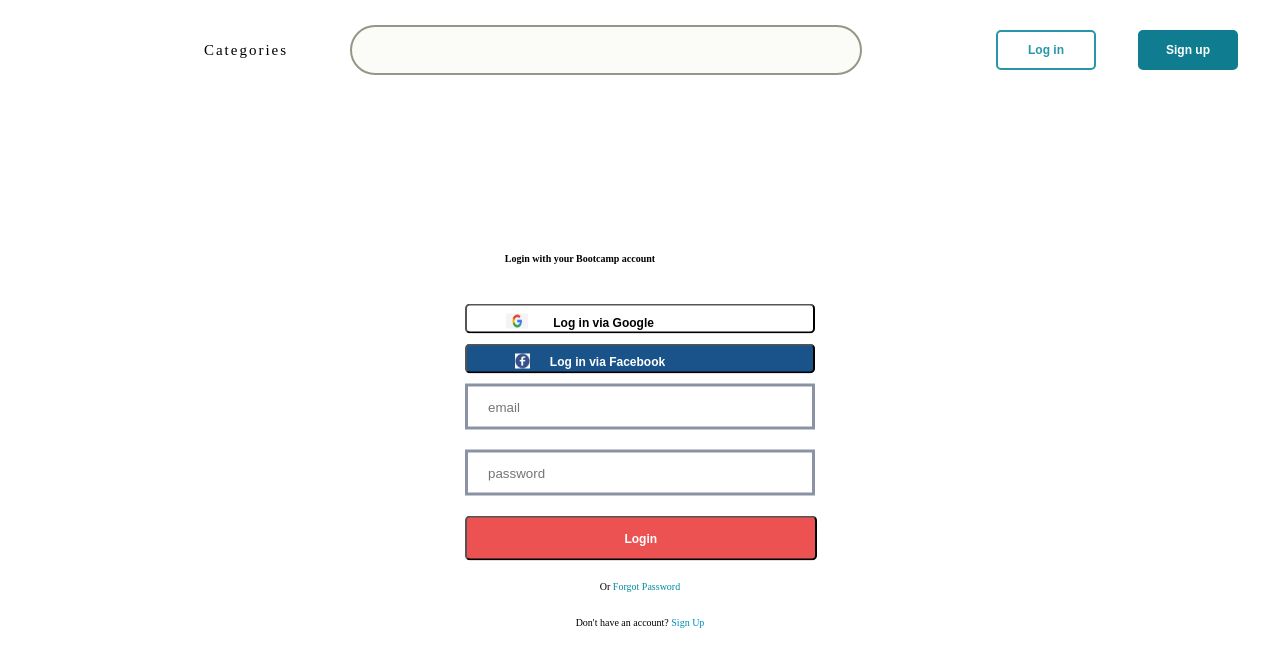
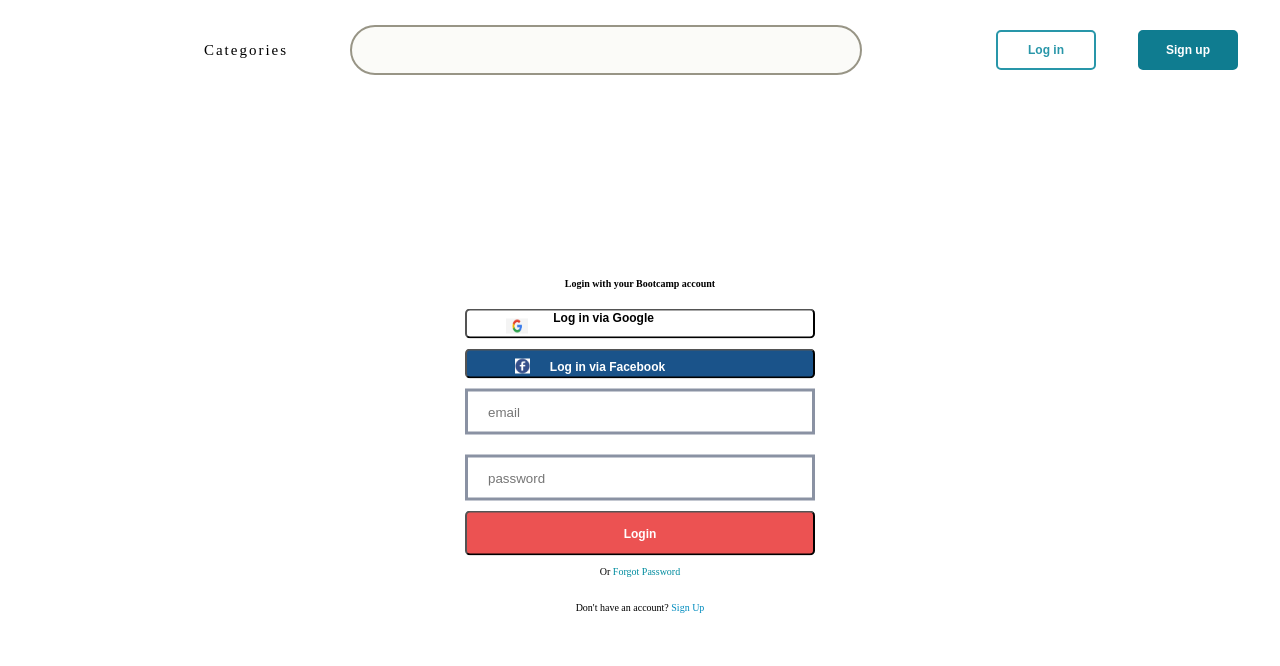
Before and after one commit to Rakhsanth/bootcamp-ecommerce-app-static-UI, a website: page login.html in a window 1280 px wide. Drawn offline with Linux system fonts and the light colour scheme.

Commit message:
Made react related UI alterings

```diff
--- a/sass/components/_buttons.scss
+++ b/sass/components/_buttons.scss
@@ -107,19 +107,6 @@
         font-weight: bold;
     }
 
-    &-loginpage {
-        width: 350px;
-        height: 3em;
-        margin: 10px;
-        background-color: $btn-login-background;
-        color: $white-background;
-
-        &:hover {
-            color: black;
-            border: 2px solid black;
-        }
-    }
-
     &-facebook-login {
         display: flex;
         justify-content: center;
@@ -139,13 +126,13 @@
         align-self: center;
         width: 350px;
         height: 3rem;
-        margin: 1rem;
+        margin: 1rem 0;
         background-color: $white-background;
     }
 
     &-loginpage {
         height: 45px;
-        width: 95%;
+        width: 350px;
         background-color: $btn-login-background;
         color: $white-background;
 
@@ -155,14 +142,13 @@
         }
     }
 
-    &-explore{
+    &-explore {
         border-radius: 1rem;
         height: 4rem;
         width: 8rem;
-
     }
 
-    &-enroll{
+    &-enroll {
         position: relative;
         height: 7rem;
         width: 10rem;
--- a/sass/pages/_login.scss
+++ b/sass/pages/_login.scss
@@ -1,6 +1,6 @@
 @import '../components/buttons';
 
-.login-container{
+.login-container {
     display: flex;
     flex-direction: column;
     margin-top: 55vh;
@@ -8,69 +8,63 @@
     justify-content: space-evenly;
     transform: translateY(-50%);
 
+    &-inner {
+        width: 50%;
+        display: flex;
+        flex-direction: column;
+        margin-left: 10%;
+    }
 
-
-input{
-    border: 3px rgb(138,146,163) solid;
+    input {
+        border: 3px rgb(138, 146, 163) solid;
         padding: 1.5em;
         width: 350px;
         height: 2em;
-    margin: 10px;
-    :invalid{
-        background-color: $btn-login-background ;
+        margin: 1rem 0;
+        :invalid {
+            background-color: $btn-login-background;
+        }
     }
 
-}
-
-&-thirdparty{
+    &-thirdparty {
         display: flex;
         position: relative;
         flex-direction: column;
-    align-items: center;
         justify-items: center;
-
     }
 
-&-form{
+    &-form {
         display: flex;
         position: relative;
         align-items: center;
         justify-items: center;
     }
 
-
-a{
+    a {
         color: $white-background;
     }
 
-&-facebook{
-
- a{
+    &-facebook {
+        a {
             padding-right: 100px;
             margin-top: 9px;
-
         }
- img{
+        img {
             position: relative;
             height: 1.5rem;
             width: 1.5rem;
             margin-right: 20px;
             margin-top: 8px;
-
-
-
-
         }
     }
 
-&-google{
-    a{
+    &-google {
+        a {
             color: black;
             padding-right: 134px;
-        margin-top: 10px;
-
+            margin-top: 1rem 0;
         }
-    img{
+        img {
             height: 1.5rem;
             width: 2.2rem;
             margin-top: 8px;
@@ -78,25 +72,24 @@ a{
         }
     }
 
-&-forgotpw{
+    &-forgotpw {
         position: relative;
         margin-top: 1rem;
-    a{
-        color:rgb(0,140,159);
+        a {
+            color: rgb(0, 140, 159);
         }
     }
 
-&-signup{
+    &-signup {
         position: relative;
         margin-top: 2.5rem;
-    a{
-        color: rgb(0,140,191);
+        a {
+            color: rgb(0, 140, 191);
         }
     }
 
-&-message{
+    &-message {
         position: relative;
-margin-bottom: 3rem;
-margin-right: 12rem;
+        margin: 1rem 15%;
     }
 }
--- a/sass/pages/_publisherProfile.scss
+++ b/sass/pages/_publisherProfile.scss
@@ -53,6 +53,7 @@
         position: relative;
         display: none;
         margin-top: 1rem;
+        padding-bottom: 10rem;
         height: 100%;
         width: 35rem;
         margin: 0 auto;
```
Also changed, not shown: css/style.css. Lines whose indentation alone changed are shown as unchanged.
